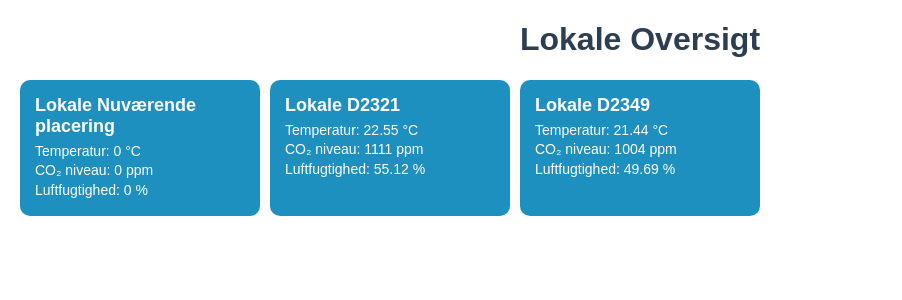
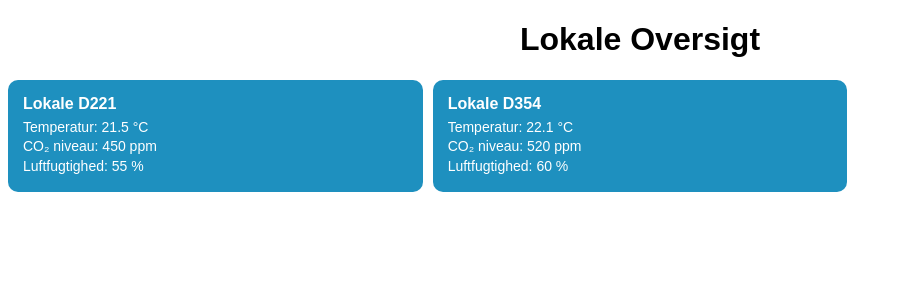
Before and after one commit to hojgfd/DATA-API-projekt, a Flask app: page /lokaler in a window 1280 px wide. Shown: the top 300 px of the page, without its empty margins (0-902 px from the left). Run offline with Flask 3, Linux system fonts and the light colour scheme.

Commit message:
Update lokaler.html

```diff
--- a/templates/lokaler.html
+++ b/templates/lokaler.html
@@ -3,65 +3,78 @@
 <head>
   <meta charset="utf-8">
   <meta name="viewport" content="width=device-width,initial-scale=1">
-  <title>Lokale Oversigt</title>
+  <title>Lokale oversigt</title>
   <style>
     body {
       font-family: sans-serif;
-      margin: 20px;
     }
 
     h1 {
       text-align: center;
-      color: #2c3e50;
     }
-
     main {
       display: grid;
-      grid-template-columns: repeat(auto-fill, minmax(200px, 1fr));
+      grid-template-columns: repeat(3, minmax(200px, 1fr));
       gap: 10px;
       margin-top: 20px;
     }
-
     .card {
-      background: #1E90BF;
+      background: #1E90BF; /* blå hex farve */
       color: white;
       padding: 15px;
       border-radius: 10px;
       cursor: pointer;
-      text-decoration: none;
-      transition: opacity 0.2s, transform 0.2s;
+      text-decoration: none; /* fjerner underline når <a> */
+
     }
-
-    .card:hover {
-      opacity: 0.9;
-      transform: translateY(-3px);
-    }
-
     .title {
       font-weight: bold;
       margin-bottom: 5px;
-      font-size: 18px;
     }
-
     .meta {
       font-size: 14px;
       line-height: 1.4em;
+    }
+    .card:hover {
+      opacity: 0.9;
     }
   </style>
 </head>
 <body>
   <h1>Lokale Oversigt</h1>
-  <main>
-    {% for lok in lokaler %}
-      <a class="card" href="/{{ lok.klasse }}">
-        <div class="title">Lokale {{ lok.klasse }}</div>
+  <main id="grid"></main>
+
+  <script>
+    // Definer bokse herunder: (scalable)
+    const boxes = [
+      {room:"D221", temperatur:21.5, co2:450, luftfugtighed:55},
+      {room:"D354", temperatur:22.1, co2:520, luftfugtighed:60},
+
+    ];
+
+    const grid = document.getElementById('grid');
+
+    function makeCard(data) {
+      // Klik på boks = route til lokale navn
+      const url = `https://ramsen.pythonanywhere.com/${data.room}`;
+
+      // <a> bruges som wrapper:
+      const card = document.createElement('a');
+      card.className = 'card';
+      card.href = url;
+
+      card.innerHTML = `
+        <div class="title">Lokale ${data.room}</div>
         <div class="meta">
-          Temperatur: {{ lok.temperature }} °C<br>
-          CO₂ niveau: {{ lok.co2 }} ppm<br>
-          Luftfugtighed: {{ lok.luftfugtighed }} %
+          Temperatur: ${data.temperatur} °C<br>
+          CO₂ niveau: ${data.co2} ppm<br>
+          Luftfugtighed: ${data.luftfugtighed} %
         </div>
-      </a>
-    {% endfor %}
-  </main>
+      `;
+      return card;
+    }
+
+    boxes.forEach(boxData => grid.appendChild(makeCard(boxData)));
+  </script>
 </body>
 </html>
```
